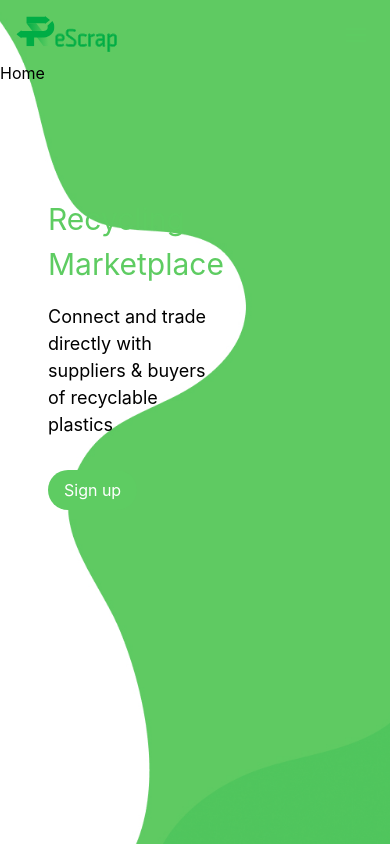
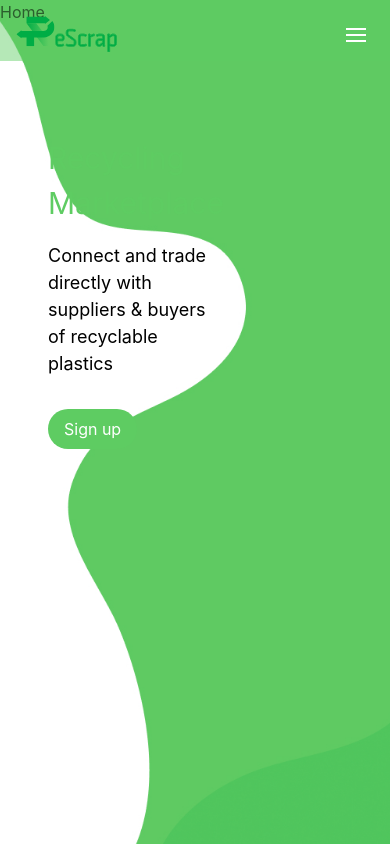
Before and after one commit to ReCoded-Org/capstone-project-rescrap, a React (Create React App) app: page / in a window 390 px wide. Shown: the top 846 px of the page. Built offline with nearby package versions, Linux system fonts and the light colour scheme.

Commit message:
Feat: improve the home page Navbar
improve the responsiveness features of the navbar,
add a connection between the Add Product element and
a user that has account

```diff
--- a/src/components/Intro/Intro.css
+++ b/src/components/Intro/Intro.css
@@ -16,6 +16,16 @@ button {
   padding-left: 1rem;
   padding-right: 1rem;
 }
+.navbar {
+  width: 100%;
+  /* color: #5ecc62; */
+  color: white;
+  background-color: #5ecc6275;
+  position: fixed;
+}
+.navbar.active {
+  background-color: rgba(255, 255, 255, 0.9);
+}
 @media only screen and (max-width: 920px) {
   .intro-content {
     width: 24rem;
--- a/src/components/Intro/Intro.jsx
+++ b/src/components/Intro/Intro.jsx
@@ -8,7 +8,7 @@ import './Intro.css'
 
 const Intro = ({nav}) => {
     return ( <div className="intro h-screen">
-      {nav}
+      <div>{nav}</div>
     <div className="intro-content p-12 py-24">
         <Title classes=" text-green-200 my-4" text="Recycling Marketplace"/>
         <Description classes=" text-lg my-4" text="Connect and trade directly with suppliers & buyers of recyclable plastics" />
--- a/src/components/Navbar/Navbar.js
+++ b/src/components/Navbar/Navbar.js
@@ -3,20 +3,29 @@ import {Link} from 'react-router-dom';
 import RescrapLogo from './RescrapLogo';
 import NavbarItems from './NavbarItems';
 import './Navbar.css';
-const Navbar = () => {
+const Navbar = ({atHome, hasAccount}) => {
   const [navbar, setNavbar] = useState(false);
   const [signin, setSignin] = useState(false);
+  const [humbergur, setHumbergur]=useState("fill-current text-white");
   const changeBackground = () => {
     if (window.scrollY >= 50) {
       setNavbar(true);
+      setHumbergur("fill-current text-green-200");
     } else {
       setNavbar(false);
+      setHumbergur("fill-current text-white");
     }
   };
   window.addEventListener('scroll', changeBackground);
+let items=NavbarItems;
+
+if(!hasAccount && atHome){
+  items=NavbarItems.filter(item=>item.label!=='Add Product');
+}
+
   return (
     <section className={navbar ? 'navbar active' : 'navbar'}>
-      <div className="container mx-auto px-4 py-2 pt-4 flex justify-between flex-wrap">
+      <div className="container mx-auto px-4 py-2 pt-4 flex justify-between flex-wrap bg-opacity-50">
         <Link to="/">
           <RescrapLogo />
         </Link>
@@ -25,7 +34,7 @@ const Navbar = () => {
           className="block md:hidden cursor-pointer self-center mr-2 menuIcon"
         >
           <svg
-            className="fill-current text-green-200 "
+            className={humbergur}
             xmlns="http://www.w3.org/2000/svg"
             width="20"
             height="20"
@@ -38,7 +47,7 @@ const Navbar = () => {
         <input class="hidden" type="checkbox" id="menu-toggle" />
         <nav className="hidden w-full text-center md:flex md:w-auto" id="menu">
           <ul className="pt-5 mb-5 md:mb-0 md:pt-0 md:flex">
-            {NavbarItems.map((item, index) => {
+            {items.map((item, index) => {
               return (
                 <li
                   className="py-2 mx-4 transform motion-reduce:transform-none hover:-translate-y-1 hover:scale-110 transition ease-in-out duration-300"
```
